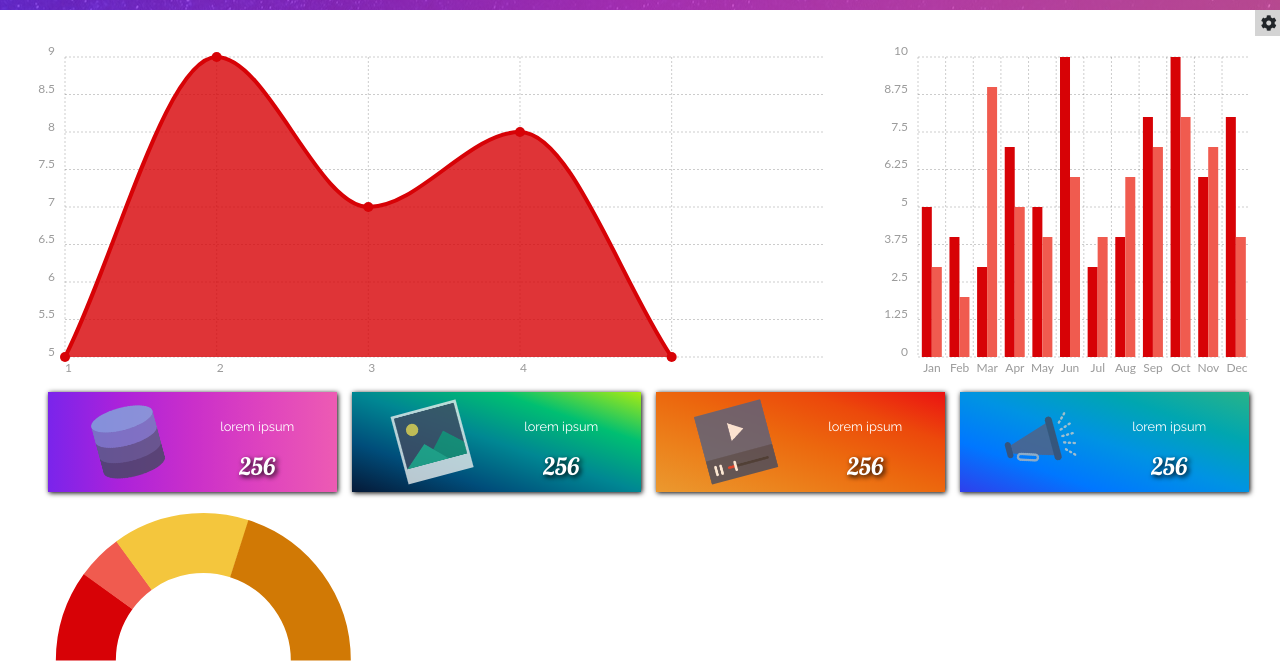
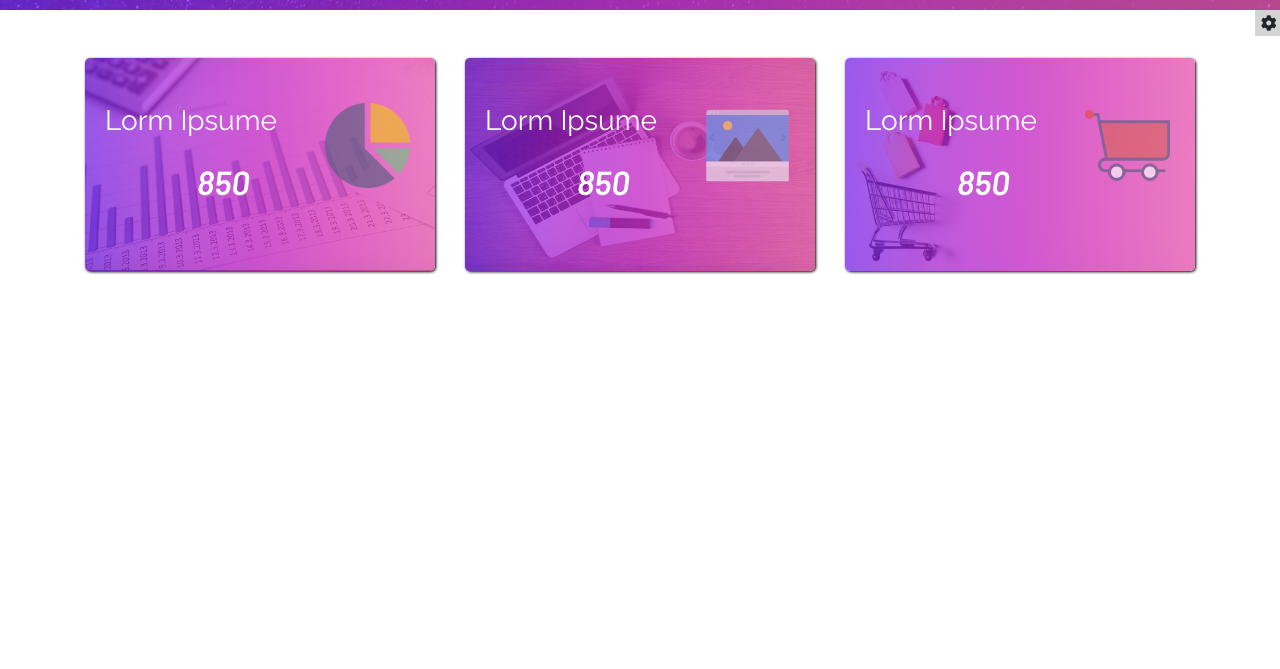
Before and after one commit to kianoushmahboob/adminPanel, a plain HTML site: page index.html in a window 1280 px wide. Shown: the part 61-730 px from the top of the page. Drawn offline with Linux system fonts and the light colour scheme.

Commit message:
change status nav

```diff
--- a/css/style.css
+++ b/css/style.css
@@ -1,4 +1,5 @@
 @import url('https://fonts.googleapis.com/css?family=Lobster|Raleway&display=swap');
+@import url('https://fonts.googleapis.com/css?family=Barlow:600i&display=swap');
 
 .Lobster {
   font-family: 'Lobster', cursive;
@@ -7,6 +8,11 @@
 .Raleway {
   font-family: 'Raleway', sans-serif;
 }
+
+.Barlow {
+  font-family: 'Barlow', sans-serif;
+}
+
 
 .rtl {
   direction: rtl;
@@ -281,3 +287,107 @@ body {
 .box-shadow {
   box-shadow: 1px 1px 5px #000;
 }
+
+.bg-img-statusCard {
+  background-image: url('../img/chart.jpg');
+  background-repeat: no-repeat;
+  background-size: 100% 100%;
+  width: 100%;
+  height: 213px;
+  padding: 0px;
+  position: relative;
+  border-radius: 5px;
+  box-shadow: 1px 1px 3px #000;
+}
+
+.bg-color-statusCard {
+  background-image: linear-gradient(to right, #7b24ebba, #ab22dab5, #ca2fcac7, #df44bdc7, #ed5bb3c2);
+  width: 100%;
+  height: 213px;
+  border-radius: 5px;
+}
+
+.bg-color-statusCard p {
+  text-align: left;
+  color: #fff;
+  padding-top: 12%;
+  padding-left: 20px;
+  font-size: 21pt;
+}
+
+.bg-color-statusCard span {
+  text-align: left;
+  color: #fff;
+  padding-top: 10px;
+  padding-left: 32%;
+  font-size: 25pt;
+}
+
+.pie-chart {
+  position: absolute;
+  width: 85px;
+  right: 25px;
+  top: 45px;
+  opacity: 0.65;
+  transition: all 350ms;
+}
+
+.bg-color-statusCard:hover .pie-chart {
+  opacity: 1;
+  transform: rotate(360deg) scale(1.2);
+}
+
+.bg-img-statusCard-2 {
+  background-image: url('../img/pc\ and\ codde\ .jpg');
+  background-repeat: no-repeat;
+  background-size: 100% 100%;
+  width: 100%;
+  height: 213px;
+  padding: 0px;
+  position: relative;
+  border-radius: 5px;
+  box-shadow: 1px 1px 3px #000;
+}
+
+.pie {
+  position: absolute;
+  width: 85px;
+  right: 25px;
+  top: 45px;
+  opacity: 0.65;
+  transition: all 800ms;
+}
+
+.bg-color-statusCard:hover .pie {
+  opacity: 1;
+  transform: scale(1.4);
+  right: 30px;
+
+}
+
+.bg-img-statusCard-3 {
+  background-image: url('../img/shop.jpg');
+  background-repeat: no-repeat;
+  background-size: 100% 100%;
+  width: 100%;
+  height: 213px;
+  padding: 0px;
+  position: relative;
+  border-radius: 5px;
+  box-shadow: 1px 1px 3px #000;
+}
+
+.cart {
+  position: absolute;
+  width: 85px;
+  right: 25px;
+  top: 45px;
+  opacity: 0.65;
+  transition: all 800ms;
+}
+
+.bg-color-statusCard:hover .cart {
+  opacity: 1;
+  transform: scaleX(-1) scale(1.02);
+  right: 20px;
+}
--- a/index.html
+++ b/index.html
@@ -97,95 +97,61 @@
           </div>
         </nav>
       </div>
+
+      <!-- color setting -->
       <div class="settings-color float-right">
-
         <div class="settings-color-p row">
           <i class="fas fa-cog ml-auto"></i>
           <div class="color-1 ml-auto"></div>
           <div class="color-2 ml-auto"></div>
           <div class="color-3 ml-auto"></div>
           <div class="color-4 ml-auto"></div>
-
         </div>
       </div>
+      <!-- end color setting  -->
+
       <br>
-      <div class="container-fluid">
-        <div class="row mt-2">
-          <div class="col-md-8 max-h">
-
-            <div class="ct-chart ct-perfect-fourth"></div>
-          </div>
+      <br>
+      <!-- status nav bar  -->
+      <div class="container">
+        <div class="row">
           <div class="col-md-4">
-            <div class="ct-chart ct-chart-2 ct-perfect-fourth"></div>
-          </div>
-        </div>
-
-        <div class="row pl-5 pr-3">
-          <div class="col-md-3 pr-0">
-            <div class="col-12 bg-color-statusbar-1 row box-shadow">
-              <div class="col-6">
-                <img src="img/database.png" alt="">
-              </div>
-              <div class="col-6">
-                <p class="text-white padTop-25px text-center Raleway">lorem
-                  ipsum</p>
-                <p class="text-white text-center Lobster h4 txt-shadow">256</p>
+            <div class="bg-img-statusCard">
+              <div class="bg-color-statusCard">
+                <img src="img/pie-chart.png" class="pie-chart" alt="">
+                <p class="Raleway"> Lorm Ipsume</p>
+                <span class="Barlow">
+                  850
+                </span>
               </div>
             </div>
           </div>
-          <div class="col-md-3 pr-0">
-            <div class="col-12 bg-color-statusbar-2 row box-shadow">
-              <div class="col-6">
-                <img src="img/picture.png" alt="">
-              </div>
-              <div class="col-6">
-                <p class="text-white padTop-25px text-center Raleway">lorem
-                  ipsum</p>
-                <p class="text-white text-center Lobster h4 txt-shadow">256</p>
-              </div>
-            </div>
-          </div><div class="col-md-3 pr-0">
-            <div class="col-12 bg-color-statusbar-3 row box-shadow">
-              <div class="col-6">
-                <img src="img/video-player.png" alt="">
-              </div>
-              <div class="col-6">
-                <p class="text-white padTop-25px text-center Raleway">lorem
-                  ipsum</p>
-                <p class="text-white text-center Lobster h4 txt-shadow">256</p>
+          <div class="col-md-4">
+            <div class="bg-img-statusCard-2">
+              <div class="bg-color-statusCard">
+                <img src="img/slider.png" class="pie" alt="">
+                <p class="Raleway"> Lorm Ipsume</p>
+                <span class="Barlow">
+                  850
+                </span>
               </div>
             </div>
           </div>
-          <div class="col-md-3 pr-0">
-            <div class="col-12 bg-color-statusbar-4 row box-shadow">
-              <div class="col-6">
-                <img src="img/megaphone.png" alt="">
-              </div>
-              <div class="col-6">
-                <p class="text-white padTop-25px text-center Raleway">lorem
-                  ipsum</p>
-                <p class="text-white text-center Lobster h4 txt-shadow">256</p>
+          <div class="col-md-4">
+            <div class="bg-img-statusCard-3">
+              <div class="bg-color-statusCard">
+                <img src="img/cart.png" class="cart" alt="">
+                <p class="Raleway"> Lorm Ipsume</p>
+                <span class="Barlow">
+                  850
+                </span>
               </div>
             </div>
           </div>
         </div>
       </div>
-      <div class="row mt-3">
-        <div class="col-md-4">
-          <div class="row">
-            <div class="col-12">
-              <div class="ct-chart ct-chart-3 ct-perfect-fourth"></div>
+      <!-- end status nav bar  -->
 
-            </div>
-          </div>
-        </div>
-        <div class="col-md-4">
-
-        </div>
-        <div class="col-md-4">
-
-        </div>
-      </div>
     </div>
 
     <script src="js/jquery-3.3.1.min.js"></script>
--- a/js/app.js
+++ b/js/app.js
@@ -12,18 +12,22 @@ function closeNav() {
 $(".color-1").click(function () {
   $(".navbar").css('background-image', 'linear-gradient(to right , #7b24ebba, #ab22dab5, #ca2fcac7, #df44bdc7, #ed5bb3c2)');
   $(".sidenav-color").css('background-image', 'linear-gradient(to left bottom , #7b24ebba, #ab22dab5, #ca2fcac7, #df44bdc7, #ed5bb3c2)');
+  $(".bg-color-statusCard").css('background-image', 'linear-gradient(to right  , #7b24ebba, #ab22dab5, #ca2fcac7, #df44bdc7, #ed5bb3c2)');
 });
 $(".color-2").click(function () {
   $(".navbar").css('background-image', 'linear-gradient(to right, rgba(5, 25, 55, 0.74), rgba(0, 77, 122, 0.7), rgba(0, 135, 147, 0.71), rgba(0, 191, 114, 0.7), rgba(168, 235, 18, 0.7)');
   $(".sidenav-color").css('background-image', 'linear-gradient(to left bottom, rgba(5, 25, 55, 0.74), rgba(0, 77, 122, 0.7), rgba(0, 135, 147, 0.71), rgba(0, 191, 114, 0.7), rgba(168, 235, 18, 0.7)');
+  $(".bg-color-statusCard").css('background-image', 'linear-gradient(to right , rgba(5, 25, 55, 0.74), rgba(0, 77, 122, 0.7), rgba(0, 135, 147, 0.71), rgba(0, 191, 114, 0.7), rgba(168, 235, 18, 0.7)');
 });
 $(".color-3").click(function () {
   $(".navbar").css('background-image', 'linear-gradient(to right, rgba(235, 153, 47, 0.7), rgba(236, 130, 28, 0.7), rgba(236, 104, 14, 0.7), rgba(236, 73, 11, 0.7), rgba(235, 18, 18, 0.7))');
   $(".sidenav-color").css('background-image', 'linear-gradient(to left bottom, rgba(235, 153, 47, 0.7), rgba(236, 130, 28, 0.7), rgba(236, 104, 14, 0.7), rgba(236, 73, 11, 0.7), rgba(235, 18, 18, 0.7))');
+  $(".bg-color-statusCard").css('background-image', 'linear-gradient(to right , rgba(235, 153, 47, 0.7), rgba(236, 130, 28, 0.7), rgba(236, 104, 14, 0.7), rgba(236, 73, 11, 0.7), rgba(235, 18, 18, 0.7))');
 });
 $(".color-4").click(function () {
   $(".navbar").css('background-image', 'linear-gradient(to right, rgba(47, 63, 235, 0.7), rgba(0, 119, 255, 0.7), rgba(0, 147, 227, 0.7), rgba(0, 166, 176, 0.7), rgba(40, 179, 137, 0.7))');
   $(".sidenav-color").css('background-image', 'linear-gradient(to left bottom, rgba(47, 63, 235, 0.7), rgba(0, 119, 255, 0.7), rgba(0, 147, 227, 0.7), rgba(0, 166, 176, 0.7), rgba(40, 179, 137, 0.7))');
+  $(".bg-color-statusCard").css('background-image', 'linear-gradient(to right , rgba(47, 63, 235, 0.7), rgba(0, 119, 255, 0.7), rgba(0, 147, 227, 0.7), rgba(0, 166, 176, 0.7), rgba(40, 179, 137, 0.7))');
 });
 
 
```
Also changed, not shown: img/cart.png (added), img/chart.jpg (added), img/pc and codde .jpg (added), img/pie-chart.png (added), img/pie.png (added), img/shop.jpg (added), img/slider.png (added).
